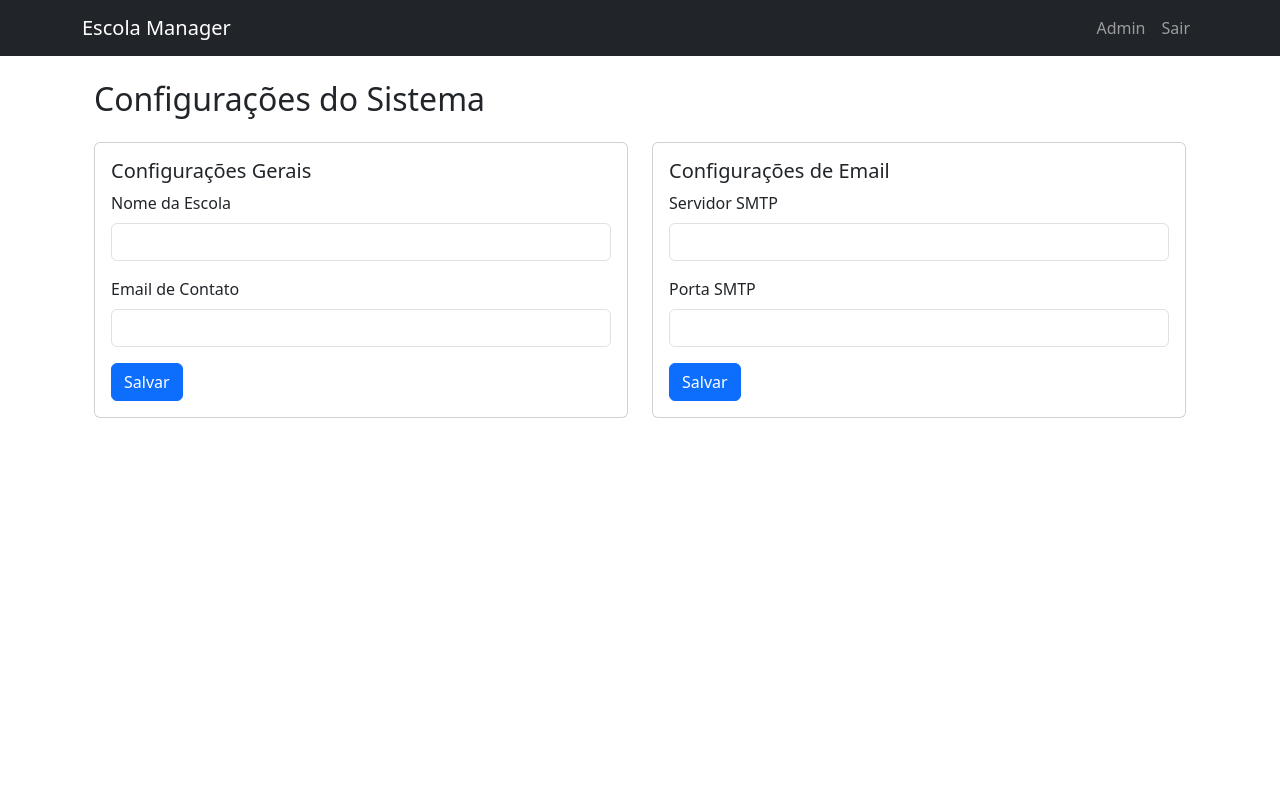
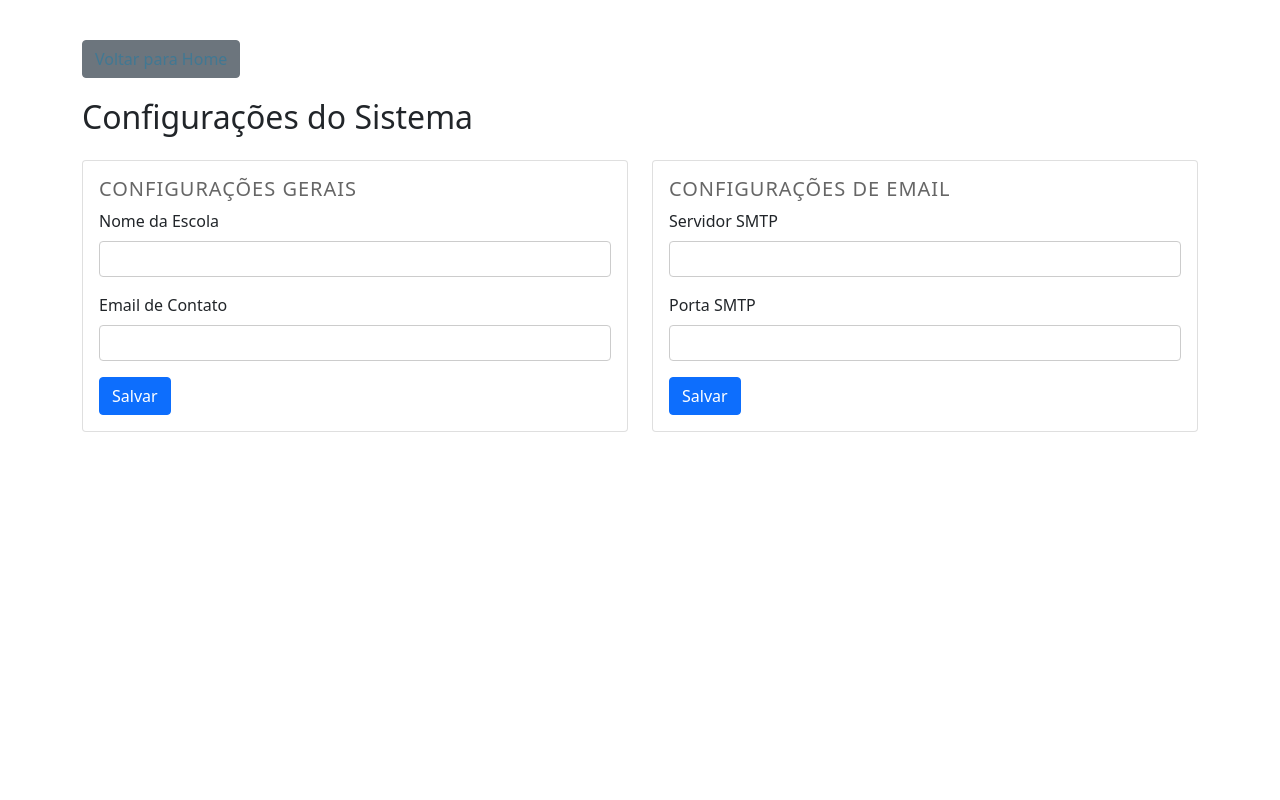
Before and after one commit to renansilva42/school_manager_project, a Django app: page /settings/ in a window 1280 px wide. Run offline with Django 4.2, Linux system fonts and the light colour scheme; the visitor is signed in with stand-in values (Sample User, id 1).

Commit message:
adicionado botao de voltar para a home

```diff
--- a/escola_manager/settings.py
+++ b/escola_manager/settings.py
@@ -20,6 +20,7 @@ INSTALLED_APPS = [
     'django.contrib.staticfiles',
     'apps.usuarios',
 ]
+
 
 MIDDLEWARE = [
     'django.middleware.security.SecurityMiddleware',
--- /dev/null
+++ b/static/css/style.css
@@ -0,0 +1,16 @@
+/* static/css/style.css */
+body {
+    font-family: Arial, sans-serif;
+    line-height: 1.6;
+    margin: 0;
+    padding: 0;
+}
+
+.container {
+    padding: 20px;
+}
+
+/* Estilo para o botão voltar */
+.back-button {
+    margin: 20px 0;
+}
--- a/templates/base.html
+++ b/templates/base.html
@@ -1,42 +1,15 @@
+{% load static %}
 <!DOCTYPE html>
-<html lang="pt-br">
+<html>
 <head>
-    <meta charset="UTF-8">
-    <meta name="viewport" content="width=device-width, initial-scale=1.0">
     <title>Escola Manager</title>
-    <!-- Bootstrap CSS -->
-    <link href="https://cdn.jsdelivr.net/npm/bootstrap@5.3.0/dist/css/bootstrap.min.css" rel="stylesheet">
-    <!-- CSS personalizado -->
-    {% load static %}
     <link href="{% static 'css/style.css' %}" rel="stylesheet">
+    <link href="{% static 'admin/css/base.css' %}" rel="stylesheet">
+    <link href="https://cdn.jsdelivr.net/npm/bootstrap@5.1.3/dist/css/bootstrap.min.css" rel="stylesheet">
 </head>
 <body>
-    <nav class="navbar navbar-expand-lg navbar-dark bg-dark">
-        <div class="container">
-            <a class="navbar-brand" href="{% url 'home' %}">Escola Manager</a>
-            {% if user.is_authenticated %}
-            <div class="navbar-nav">
-                <a class="nav-link" href="{% url 'admin:index' %}">Admin</a>
-                <a class="nav-link" href="{% url 'logout' %}">Sair</a>
-            </div>
-            {% endif %}
-        </div>
-    </nav>
-
-    <div class="container mt-4">
-        {% if messages %}
-        {% for message in messages %}
-        <div class="alert alert-{{ message.tags }}">
-            {{ message }}
-        </div>
-        {% endfor %}
-        {% endif %}
-
-        {% block content %}
-        {% endblock %}
-    </div>
-
-    <!-- Bootstrap JS -->
-    <script src="https://cdn.jsdelivr.net/npm/bootstrap@5.3.0/dist/js/bootstrap.bundle.min.js"></script>
+    {% block content %}
+    {% endblock %}
+    <script src="https://cdn.jsdelivr.net/npm/bootstrap@5.1.3/dist/js/bootstrap.bundle.min.js"></script>
 </body>
 </html>
--- a/templates/usuarios/settings.html
+++ b/templates/usuarios/settings.html
@@ -2,7 +2,13 @@
 
 {% block content %}
 <div class="container">
-    <h2 class="mb-4">Configurações do Sistema</h2>
+    <div class="back-button">
+        <a href="{% url 'home' %}" class="btn btn-secondary">
+            <i class="bi bi-arrow-left"></i> Voltar para Home
+        </a>
+    </div>
+
+        <h2 class="mb-4">Configurações do Sistema</h2>
 
     {% if messages %}
     {% for message in messages %}
--- a/templates/usuarios/user_management.html
+++ b/templates/usuarios/user_management.html
@@ -2,6 +2,12 @@
 
 {% block content %}
 <div class="container">
+    <div class="back-button">
+        <a href="{% url 'home' %}" class="btn btn-secondary">
+            <i class="bi bi-arrow-left"></i> Voltar para Home
+        </a>
+    </div>
+
     <h2 class="mb-4">Gerenciamento de Usuários</h2>
 
     {% if messages %}
```
